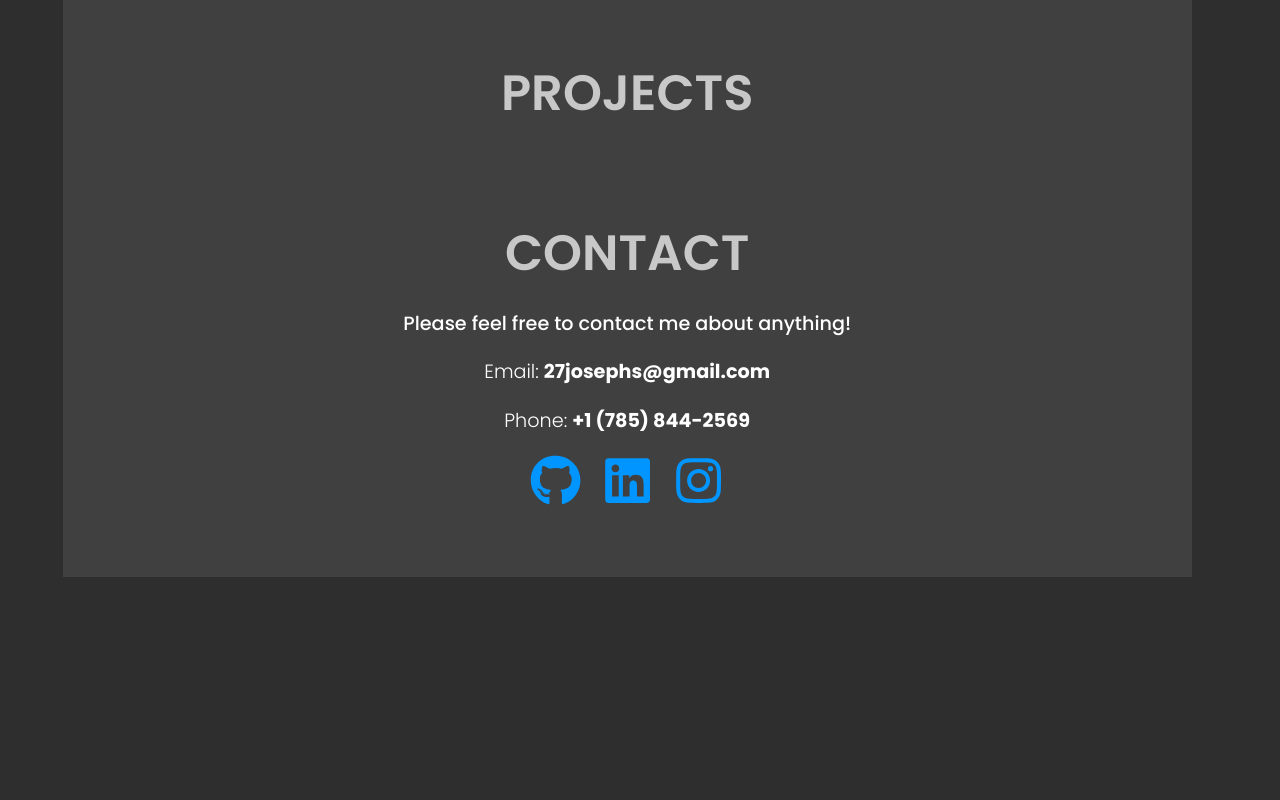
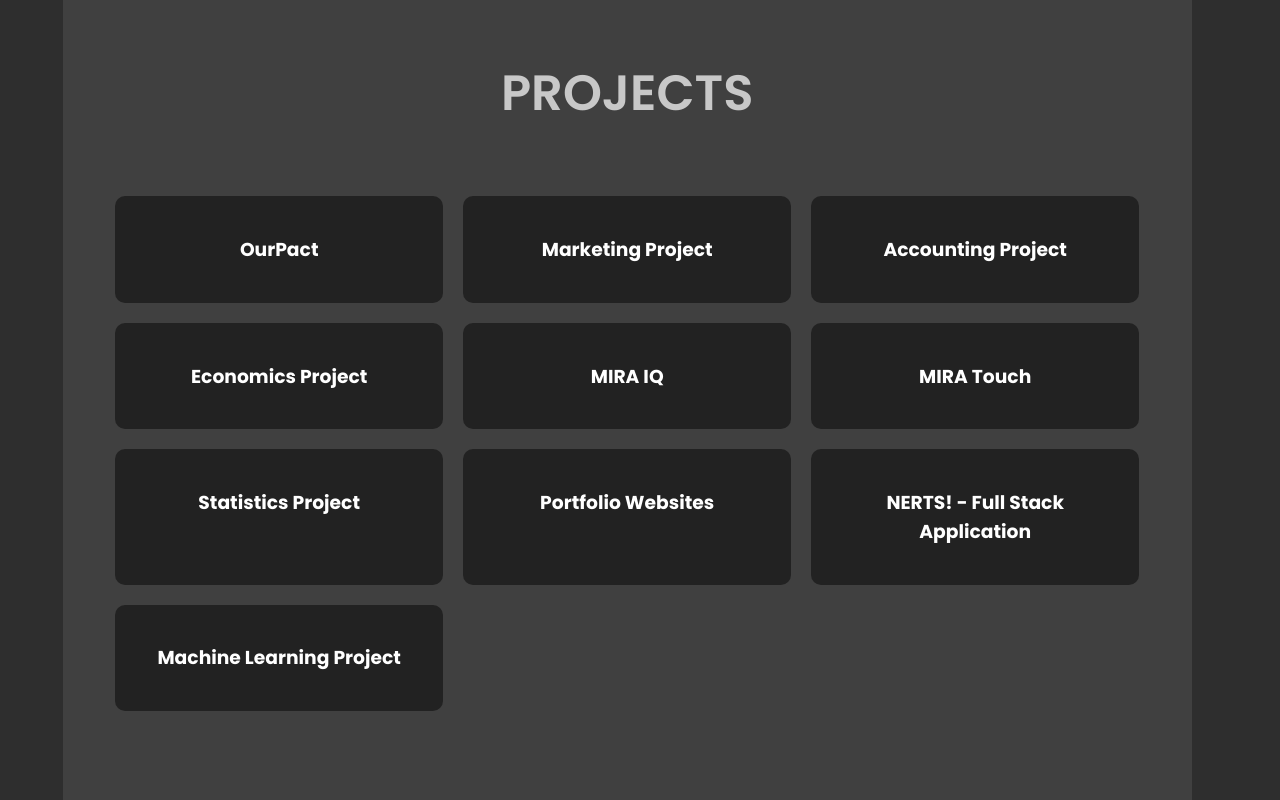
Before and after one commit to joeyShea/joeyShea.github.io, a React (Vite) app in the folder frontend/: page / in a window 1280 px wide. Shown: the part 1460-2260 px from the top of the page. Before the commit the page ends 2037 px from the top, so only its background shows below. Built offline with nearby package versions, Linux system fonts and the light colour scheme.

Commit message:
Added basic projects section

```diff
--- a/frontend/src/components/About/index.css
+++ b/frontend/src/components/About/index.css
@@ -45,5 +45,6 @@
         height: 25vh;
         font-size: 2vh;
         color: white;
+        margin-bottom: 9vh;
     }
 }
--- /dev/null
+++ b/frontend/src/components/Projects/index.css
@@ -0,0 +1,116 @@
+.projects-section {
+    text-align: center;
+    padding: 40px;
+}
+
+.projects-grid {
+    display: grid;
+    grid-template-columns: repeat(auto-fit, minmax(250px, 1fr));
+    gap: 20px;
+    justify-content: center;
+    margin-top: 20px;
+    width: 80vw;
+}
+
+.project-box {
+    background: #222;
+    color: white;
+    padding: 20px;
+    border-radius: 10px;
+    cursor: pointer;
+    transition: transform 0.3s ease;
+}
+
+.project-box:hover {
+    transform: scale(1.05);
+    background: #333;
+}
+
+/* Modal Styling */
+.modal-overlay {
+    position: fixed;
+    top: 0;
+    left: 0;
+    width: 100%;
+    height: 100%;
+    background: rgba(0, 0, 0, 0.7);
+    display: flex;
+    align-items: center;
+    justify-content: center;
+    opacity: 0;
+    animation: fadeIn 0.3s forwards;
+}
+.modal-overlay p {
+    font-weight: 600;
+    width: 80%;
+    text-align: center;
+    margin: 0px;
+}
+
+.modal-content {
+    background: #fff;
+    padding: 1vw;
+    border-radius: 1vw;
+    text-align: left;
+    align-items: center;
+    display: flex;
+    flex-direction: column;
+    max-width: 80vw;
+    max-height: 80vh;
+    opacity: 0;
+    animation: slideUp 0.3s forwards;
+    overflow: scroll;
+}
+
+.image-gallery {
+    display: flex;
+    flex-direction: column;
+    gap: 10px;
+    flex-wrap: wrap;
+    justify-content: center;
+    margin-top: 10px;
+    width: 90%;
+}
+
+.image-gallery img {
+    width: 100%;
+    height: auto;
+    border-radius: 5px;
+    transition: transform 0.2s;
+}
+
+.modal-content ul li {
+    margin: 0.5vw;
+}
+
+.close-btn {
+    position: absolute;
+    top: 10px;
+    right: 15px;
+    background: none;
+    border: none;
+    font-size: 24px;
+    cursor: pointer;
+    color: black;
+}
+
+/* Animations */
+@keyframes fadeIn {
+    from {
+        opacity: 0;
+    }
+    to {
+        opacity: 1;
+    }
+}
+
+@keyframes slideUp {
+    from {
+        transform: translateY(-20px);
+        opacity: 0;
+    }
+    to {
+        transform: translateY(0);
+        opacity: 1;
+    }
+}
--- /dev/null
+++ b/frontend/src/components/Projects/index.tsx
@@ -0,0 +1,142 @@
+import { useState, useEffect } from "react";
+import "./index.css";
+
+type Project = {
+  id: number;
+  title: string;
+  description: string;
+  images?: string[];
+  list?: string[];
+};
+
+const projects: Project[] = [
+  {
+    id: 1,
+    title: "OurPact",
+    description: "Semester-long Group Project for Innovation Processes Class.",
+    images: [
+        "/project_images/ourpact.png",
+        "/project_images/ourpact.png",
+        "/project_images/ourpact.png",
+      ],
+    list: [
+        "Worked with a small group over 15 weeks to develop a concept application and business model",
+        "Utilized customer profiles, prototyping, and market research",
+        "The project culminated in a 10-minute pitch of our idea to a board of venture capitalists",
+      ],
+  },
+  {
+    id: 2,
+    title: "Marketing Project",
+    description: "A React-based weather application with live API data.",
+    images: ["/images/weather.png",]
+  },
+  {
+    id: 3,
+    title: "Accounting Project",
+    description: "A simple task manager built with Firebase for real-time updates.",
+    images: ["/images/taskmanager.png"],
+  },
+  {
+    id: 4,
+    title: "Economics Project",
+    description: "A personal portfolio showcasing my skills and projects.",
+    images: ["/images/portfolio.png"],
+  },
+  {
+    id: 5,
+    title: "MIRA IQ",
+    description: "A React-based weather application with live API data.",
+    images: ["/images/weather.png"],
+  },
+  {
+    id: 6,
+    title: "MIRA Touch",
+    description: "A simple task manager built with Firebase for real-time updates.",
+    images: ["/images/taskmanager.png"],
+  },
+  {
+    id: 7,
+    title: "Statistics Project",
+    description: "A simple task manager built with Firebase for real-time updates.",
+    images:[ "/images/taskmanager.png"],
+  },
+  {
+    id: 8,
+    title: "Portfolio Websites",
+    description: "A simple task manager built with Firebase for real-time updates.",
+    images: ["/images/taskmanager.png"],
+  },
+  {
+    id: 9,
+    title: "NERTS! - Full Stack Application",
+    description: "A simple task manager built with Firebase for real-time updates.",
+    images: ["/images/taskmanager.png"],
+  },
+  {
+    id: 10,
+    title: "Machine Learning Project",
+    description: "A simple task manager built with Firebase for real-time updates.",
+    images: ["/images/taskmanager.png"],
+  }
+];
+
+const Projects = () => {
+  const [selectedProject, setSelectedProject] = useState<Project | null>(null);
+
+  useEffect(() => {
+    if (selectedProject) {
+      document.body.style.overflow = "hidden"; // Disable scrolling
+    } else {
+      document.body.style.overflow = ""; // Re-enable scrolling
+    }
+
+    return () => {
+      document.body.style.overflow = ""; // Clean up when unmounting
+    };
+  }, [selectedProject]);
+
+  return (
+    <div className="projects-section">
+      <div className="projects-grid">
+        {projects.map((project) => (
+          <div
+            key={project.id}
+            className="project-box"
+            onClick={() => setSelectedProject(project)}
+          >
+            <h3>{project.title}</h3>
+          </div>
+        ))}
+      </div>
+
+      {selectedProject && (
+        <div className="modal-overlay" onClick={() => setSelectedProject(null)}>
+          <div className="modal-content" onClick={(e) => e.stopPropagation()}>
+            <button className="close-btn" onClick={() => setSelectedProject(null)}>✖</button>
+            <h2>{selectedProject.title}</h2>
+            <p>{selectedProject.description}</p>
+
+            {selectedProject.list && (
+            <ul>
+                {selectedProject.list.map((item, index) => (
+                <li key={index}>{item}</li>
+                ))}
+            </ul>
+            )}
+
+{selectedProject.images && (
+              <div className="image-gallery">
+                {selectedProject.images.map((imgSrc, index) => (
+                  <img key={index} src={imgSrc} alt={`${selectedProject.title} ${index + 1}`} />
+                ))}
+              </div>
+            )}
+          </div>
+        </div>
+      )}
+    </div>
+  );
+};
+
+export default Projects;
--- a/frontend/src/pages/Home/index.tsx
+++ b/frontend/src/pages/Home/index.tsx
@@ -4,6 +4,7 @@
 import MenuButton from "../../components/MenuButton";
 import About from "../../components/About";
 import Contact from "../../components/Contact";
+import Projects from "../../components/Projects";
 import SineWave from "../../components/SineWave";
 
 const Home = () => {
@@ -33,6 +34,7 @@
         <About/>
         <section id="education">Education</section>
         <section id="projects">Projects</section>
+        <Projects/>
         <section id="contact">Contact</section>
         <Contact/>
       </>
```
Also changed, not shown: frontend/public/project_images/ourpact.png (added).
